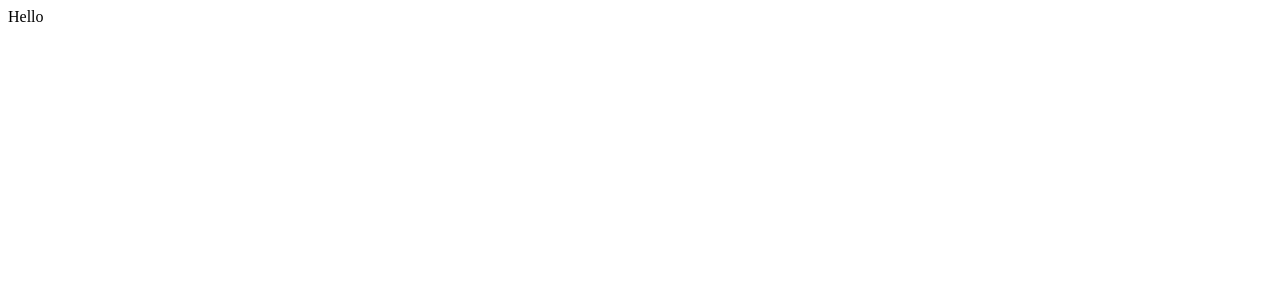
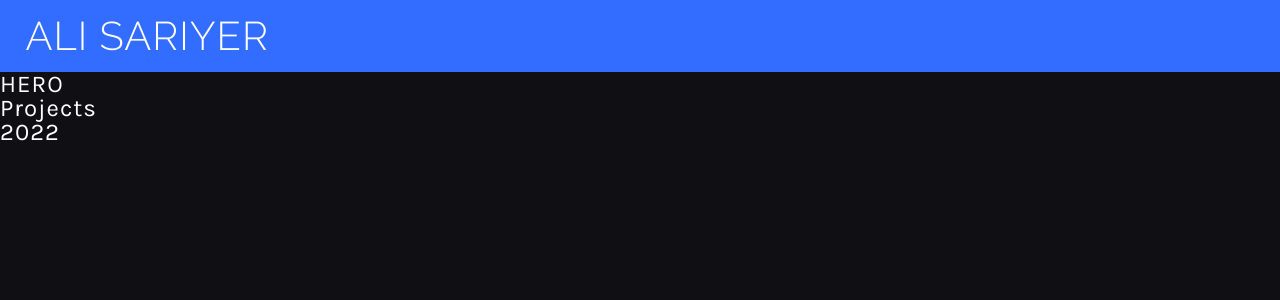
Before and after one commit to alisariyer/alisariyer, a React (Create React App) app: page / in a window 1280 px wide. Shown: the top 300 px of the page. Built offline with nearby package versions, Linux system fonts and the light colour scheme.

Commit message:
1. Add Hero and Projects components 2. Add main.css file and initial header styling 3. Change letter-spacing in body

```diff
--- a/src/App.js
+++ b/src/App.js
@@ -1,7 +1,17 @@
 import React from "react";
+import Header from "./components/Header";
+import Hero from "./components/Hero";
+import Projects from "./components/Projects";
 
 export default function App() {
-    return (
-        <main>Hello</main>
-    )
+  return (
+    <>
+      <Header />
+      <main>
+        <Hero />
+        <Projects />
+      </main>
+      <footer>2022</footer>
+    </>
+  );
 }
--- /dev/null
+++ b/src/components/Header.js
@@ -0,0 +1,11 @@
+import React from "react";
+
+export default function Header() {
+  return (
+    <header>
+      <div className="container">
+        <h1>ALI SARIYER</h1>
+      </div>
+    </header>
+  );
+}
--- /dev/null
+++ b/src/components/Hero.js
@@ -0,0 +1,9 @@
+import React from "react";
+
+export default function Hero() {
+  return (
+    <section>
+        HERO
+    </section>
+  );
+}
--- /dev/null
+++ b/src/components/Projects.js
@@ -0,0 +1,9 @@
+import React from "react";
+
+export default function Projects() {
+  return (
+    <section>
+        Projects
+    </section>
+  );
+}
--- a/src/css/initial.css
+++ b/src/css/initial.css
@@ -52,9 +52,10 @@ ol[role="list"] {
 body {
     font-family: 'Karla', sans-serif;
     font-size: calc(var(--rem) * 2.4);
+    letter-spacing: calc(var(--rem) * .1);
     background-color: hsl( var(--clr-dark) / 1);
     color: hsl( var(--clr-white) / 1);
-    line-height: 1.2;
+    line-height: 1;
     min-height: 100vh;
 }
 
@@ -89,3 +90,8 @@ select {
 /**************************************************/
 /* Utility classses                               */
 /**************************************************/
+
+.container {
+    width: 96%;
+    margin-inline: auto;
+}
--- /dev/null
+++ b/src/css/main.css
@@ -0,0 +1,17 @@
+/**************************************************/
+/* Header                                         */
+/**************************************************/
+
+header {
+    height: calc(var(--rem) * 7.2);
+    background-color: hsl( var(--clr-blue) / 1);
+    display: flex;
+    justify-content: space-between;
+    align-items: center;
+}
+
+header h1 {
+    font-family: 'Raleway', sans-serif;
+    font-size: calc(var(--rem) * 4);
+    font-weight: 300;
+}
--- a/src/index.js
+++ b/src/index.js
@@ -1,6 +1,8 @@
 import React from "react";
 import ReactDOM from "react-dom";
 import App from "./App";
+import "./css/initial.css";
+import "./css/main.css";
 
 ReactDOM.render(
   <App />,
```
